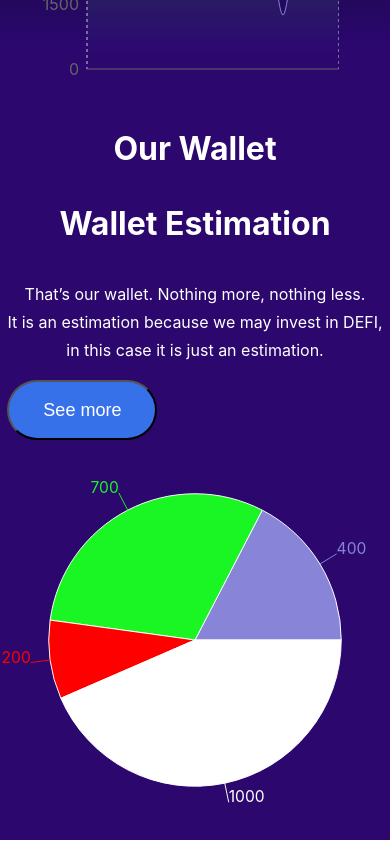
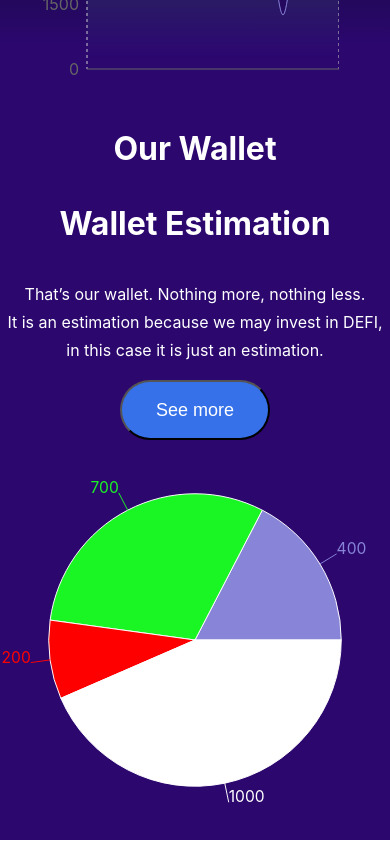
Before and after one commit to TugdualDek/IsepBee-v2, a React (Create React App) app: page / in a window 390 px wide. Shown: the part 2469-3313 px from the top of the page. Built offline with nearby package versions, Linux system fonts and the light colour scheme.

Commit message:
estimation final

```diff
--- a/src/components/estimation.js
+++ b/src/components/estimation.js
@@ -14,6 +14,7 @@ function Estimation() {
         estimation because we may invest in DEFI, <br /> in this case it is just
         an estimation.
       </p>
+      <div className="buttonEstimation">
         <button className="buttonWallet" onClick={togglePopup}>
           See more
         </button>
@@ -23,9 +24,9 @@ function Estimation() {
               <>
                 <b>Design your Popup</b>
                 <p style={{ color: "black" }}>
-                Our past performances don’t reflect our future performances. We
-                never know how the market can go, investing may leads to loss of
-                money
+                  Our past performances don’t reflect our future performances.
+                  We never know how the market can go, investing may leads to
+                  loss of money
                 </p>
               </>
             }
@@ -33,6 +34,7 @@ function Estimation() {
           />
         )}
       </div>
+    </div>
   );
 }
 
--- a/src/style/wallet.css
+++ b/src/style/wallet.css
@@ -31,6 +31,10 @@
   color: white;
   font-size: 16px;
   line-height: 28px;
+}
+
+.buttonEstimation {
+  width: 100%;
 }
 
 .buttonWallet {
@@ -93,4 +97,8 @@
   .estimationTitle {
     text-align: center;
   }
+  .buttonEstimation {
+    display: flex;
+    justify-content: center;
+  }
 }
```
Lines whose indentation alone changed are shown as unchanged.
